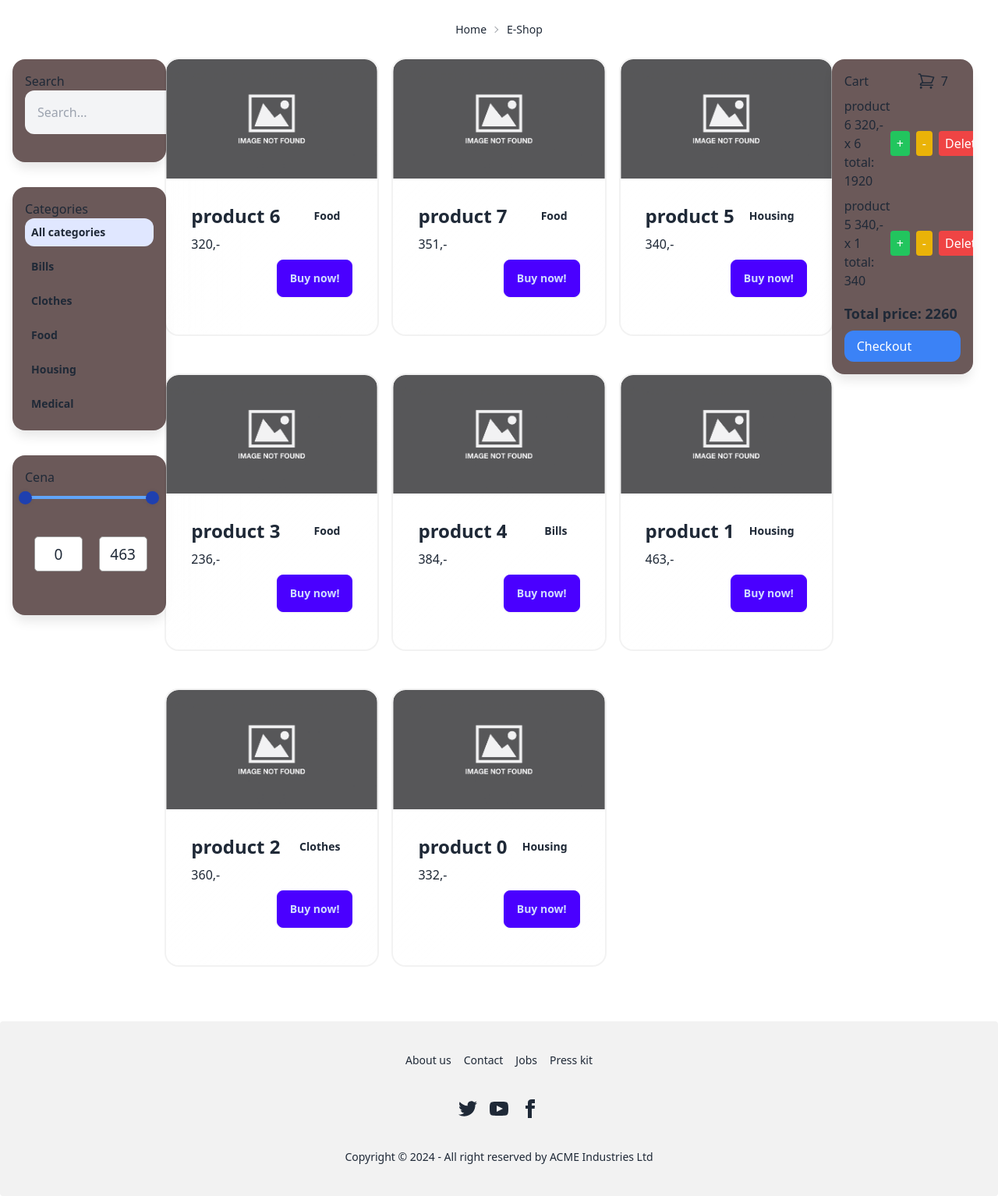
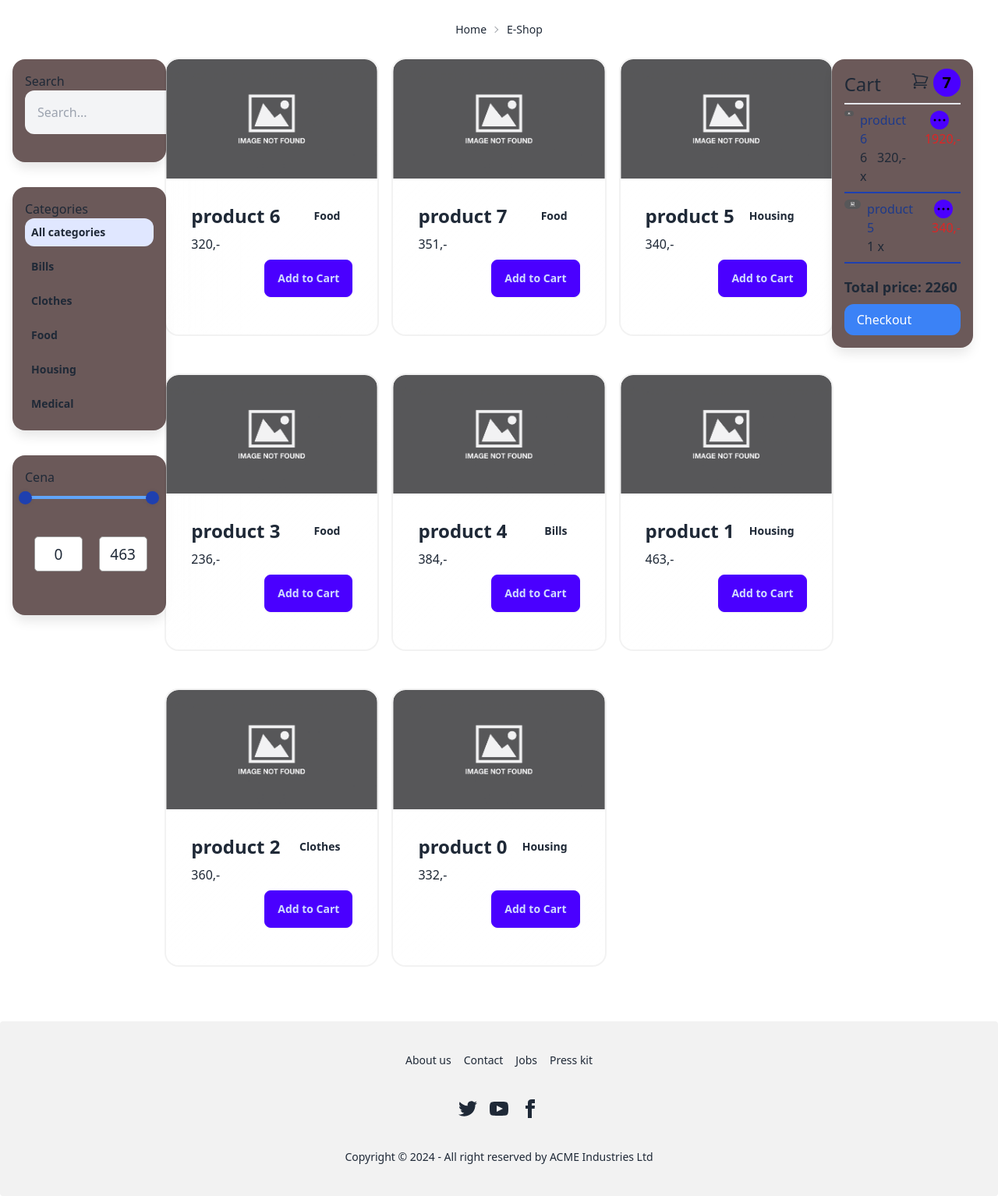
Before and after one commit to malimajki/RandomEco, a Django app: page /shop/ in a window 1280 px wide. Shown: the part 82-1616 px from the top of the page at 78% size. Run offline with Django 5.2, Linux system fonts and the light colour scheme; a user stored in the database is signed in; data comes from the database, SQL or seed files in the repository; both versions use the stored data as it was after the commit; parts of the project's set-up code (start-up, migrations or seed data) failed here and were passed over; some libraries are stand-ins or nearby versions.

Commit message:
cart working

```diff
--- a/core/settings.py
+++ b/core/settings.py
@@ -6,6 +6,8 @@ BASE_DIR = Path(__file__).resolve().parent.parent
 SECRET_KEY = "django-insecure-wz1r$3adj+-#inm+0fg9s&8aa&4y!lm(c7%8d2i_(^(547--w7"
 
 DEBUG = True
+
+SESSION_COOKIE_AGE = 86400
 
 ALLOWED_HOSTS = []
 
@@ -45,6 +47,7 @@ MIDDLEWARE = [
     "django.middleware.clickjacking.XFrameOptionsMiddleware",
     "allauth.account.middleware.AccountMiddleware",
     "django_htmx.middleware.HtmxMiddleware",
+    'django.middleware.locale.LocaleMiddleware',
 ]
 
 ROOT_URLCONF = "core.urls"
@@ -61,7 +64,7 @@ TEMPLATES = [
                 "django.contrib.auth.context_processors.auth",
                 "django.contrib.messages.context_processors.messages",
                 'django.template.context_processors.request',
-                'shop.utils.context_processors.cart_context'
+                'shop.utils.context_processors.cart_context',
             ],
         },
     },
--- a/shop/admin.py
+++ b/shop/admin.py
@@ -1,5 +1,5 @@
 from django.contrib import admin
-from . models import Product, Category, Order, OrderItem, ProductImage
+from . models import Product, Category, Order, OrderItem, ProductImage, Cart
 
 class ProductImageInLine(admin.TabularInline):
     model = ProductImage
--- a/shop/views.py
+++ b/shop/views.py
@@ -62,7 +62,7 @@ def product(request, slug):
 
 def add_to_cart(request, product_id):
     cart = get_cart(request)
-    product = get_object_or_404(Product, product_id)
+    product = get_object_or_404(Product, id=product_id)
     cart_item, created = CartItem.objects.get_or_create(cart=cart, product=product)
     cart_item.quantity += 1
     cart_item.save()
--- a/templates/base.html
+++ b/templates/base.html
@@ -19,6 +19,11 @@
         <script src="https://unpkg.com/hyperscript.org@0.9.11"></script>
         <link href="https://cdn.jsdelivr.net/npm/daisyui@4.10.5/dist/full.min.css" rel="stylesheet" type="text/css" />
         <script src="https://cdn.tailwindcss.com"></script>
+        <script>
+          document.addEventListener('htmx:configRequest', (event) => {
+              event.detail.headers['X-CSRFToken'] = '{{ csrf_token }}';
+          });
+      </script>
     </head>
     <body>
 <!-- NAVBAR -->
--- a/templates/shop/cart-partial.html
+++ b/templates/shop/cart-partial.html
@@ -1,37 +1,66 @@
+{% load static %}
 <div class=" card sticky top-[100px] space-y-2 px-4 py-4 relative">
-    <h2>Cart</h2>
-    <div class="absolute top-2 right-12">
+    <h2 class="text-2xl">Cart</h2>
+    <div class="absolute top-2 right-14">
         <svg fill="none" viewBox="0 0 24 24" stroke-width="1.5" stroke="currentColor" class="size-6">
             <path stroke-linecap="round" stroke-linejoin="round" d="M2.25 3h1.386c.51 0 .955.343 1.087.835l.383 1.437M7.5 14.25a3 3 0 0 0-3 3h15.75m-12.75-3h11.218c1.121-2.3 2.1-4.684 2.924-7.138a60.114 60.114 0 0 0-16.536-1.84M7.5 14.25 5.106 5.272M6 20.25a.75.75 0 1 1-1.5 0 .75.75 0 0 1 1.5 0Zm12.75 0a.75.75 0 1 1-1.5 0 .75.75 0 0 1 1.5 0Z" />
         </svg>
     </div>
-    <div class="absolute top-2 right-8">
+    <div class="absolute top-1 right-4 bg-primary text-xl text-black font-semibold px-3 py-1 rounded-full">
         {{ total_items }}</div>
-    <ul>
+    <ul class="border-t-2">
         {% for item in cart.items.all %}
-            <li class="flex items-center justify-between mb-2">
-                <span>{{ item.product.name }} <span>{{ item.product.price }},-</span> x {{ item.quantity }} total: {{item.subtotal}}</span>
-                <div class="flex items-center">
-                    <button class="bg-green-500 text-white px-2 py-1 rounded hover:bg-green-700"
+            <li class="flex w-full items-center justify-between my-2 pb-2 border-b-2 border-blue-800">
+                <div class="flex flex-row">
+                    <div class="max-w-[100px]">
+                        {% if product.image %}
+                        <img class="rounded-xl" src="{{ product.image.url }}" alt="product-image"/>
+                        {% else %}
+                        <img class="rounded-xl" src="{% static 'img/image_not_found.png' %}" alt="default-product-image"/>
+                        {% endif %}
+                    </div>
+                    <div class="pl-2">
+                        <a class="text-blue-900 hover:underline" href="{% url 'shop:product' item.product.slug %}">{{ item.product.name }} </a>
+                        <div class="flex flex-row">
+                            <p> {{ item.quantity }} x </p>
+                            {% if item.quantity > 1 %}
+                                <p class="pl-2">{{ item.product.price }},- </p>
+                            {% endif %}
+                        </div>
+                    </div>
+                    <div class="pl-4 flex flex-col text-center">
+                        <svg fill="none" viewBox="0 0 24 24" stroke-width="1.5" stroke="currentColor" class="size-6 mx-auto rounded-full bg-primary text-black cursor-pointer">
+                            <path stroke-linecap="round" stroke-linejoin="round" d="M6.75 12a.75.75 0 1 1-1.5 0 .75.75 0 0 1 1.5 0ZM12.75 12a.75.75 0 1 1-1.5 0 .75.75 0 0 1 1.5 0ZM18.75 12a.75.75 0 1 1-1.5 0 .75.75 0 0 1 1.5 0Z" />
+                          </svg>
+
+                        <p class="pl-2 text-red-600"> {{item.subtotal}},- </p>
+                    </div>
+
+                </div>
+                <div class="flex items-center hidden">
+                    <button class="bg-green-500 text-black px-2.5 py-1 rounded-full hover:bg-green-700"
                             hx-post="{% url 'shop:update_cart' item.id %}"
                             hx-vals='{"action":"increment"}'
                             hx-target="#cart"
                             hx-swap="innerHTML">
                         +
                     </button>
-                    <button class="bg-yellow-500 text-white px-2 py-1 rounded mx-2 hover:bg-yellow-700"
+                    <button class="bg-yellow-500 text-black px-3 py-1 rounded-full mx-2 hover:bg-yellow-700"
                             hx-post="{% url 'shop:update_cart' item.id %}"
                             hx-vals='{"action":"decrement"}'
                             hx-target="#cart"
                             hx-swap="innerHTML">
                         -
                     </button>
-                    <button class="bg-red-500 text-white px-2 py-1 rounded hover:bg-red-700"
+                    <button class="bg-red-500 text-black px-1.5 py-1 rounded-full hover:bg-red-700"
                             hx-post="{% url 'shop:update_cart' item.id %}"
                             hx-vals='{"action":"delete"}'
                             hx-target="#cart"
                             hx-swap="innerHTML">
-                        Delete
+                            <svg  fill="none" viewBox="0 0 24 24" stroke-width="1.5" stroke="currentColor" class="size-6">
+                                <path stroke-linecap="round" stroke-linejoin="round" d="m14.74 9-.346 9m-4.788 0L9.26 9m9.968-3.21c.342.052.682.107 1.022.166m-1.022-.165L18.16 19.673a2.25 2.25 0 0 1-2.244 2.077H8.084a2.25 2.25 0 0 1-2.244-2.077L4.772 5.79m14.456 0a48.108 48.108 0 0 0-3.478-.397m-12 .562c.34-.059.68-.114 1.022-.165m0 0a48.11 48.11 0 0 1 3.478-.397m7.5 0v-.916c0-1.18-.91-2.164-2.09-2.201a51.964 51.964 0 0 0-3.32 0c-1.18.037-2.09 1.022-2.09 2.201v.916m7.5 0a48.667 48.667 0 0 0-7.5 0" />
+                            </svg>
+
                     </button>
                 </div>
             </li>
--- a/templates/shop/home.html
+++ b/templates/shop/home.html
@@ -35,13 +35,18 @@
             </div>
                 <p>{{ product.price }},-</p>
                 <div class="card-actions justify-end">
-                <button class="btn btn-primary">Buy now!</button>
+                <button class="btn btn-primary"
+                    hx-post="{% url 'shop:add_to_cart' product.id %}"
+                    hx-target="#cart"
+                    hx-swap="innerHTML">
+                   Add to Cart
+                </button>
                 </div>
             </div>
         </div>
         {% endfor %}
     </div>
-    <div class="pr-8">
+    <div id="cart"  class="pr-8">
         {% include "shop/cart-partial.html" %}
     </div>
 </div>
```
Also changed, not shown: db.sqlite3.
